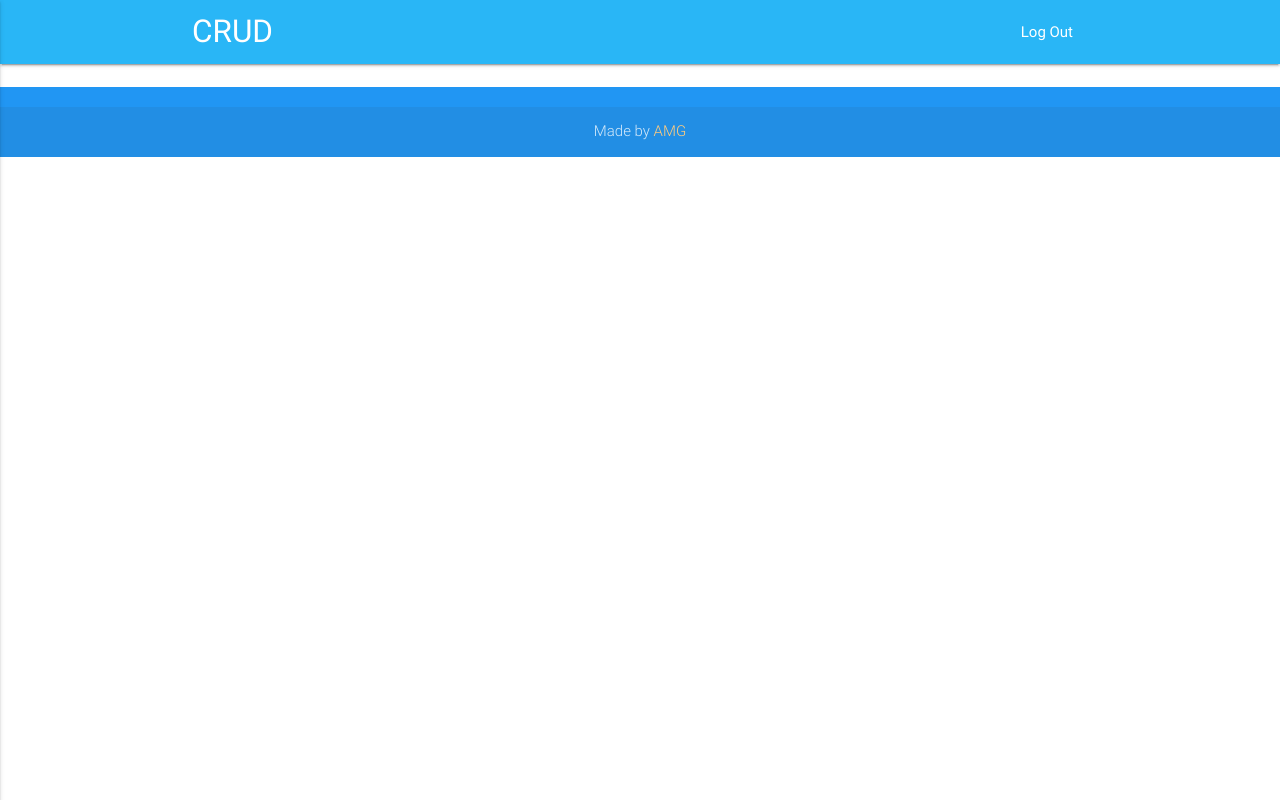
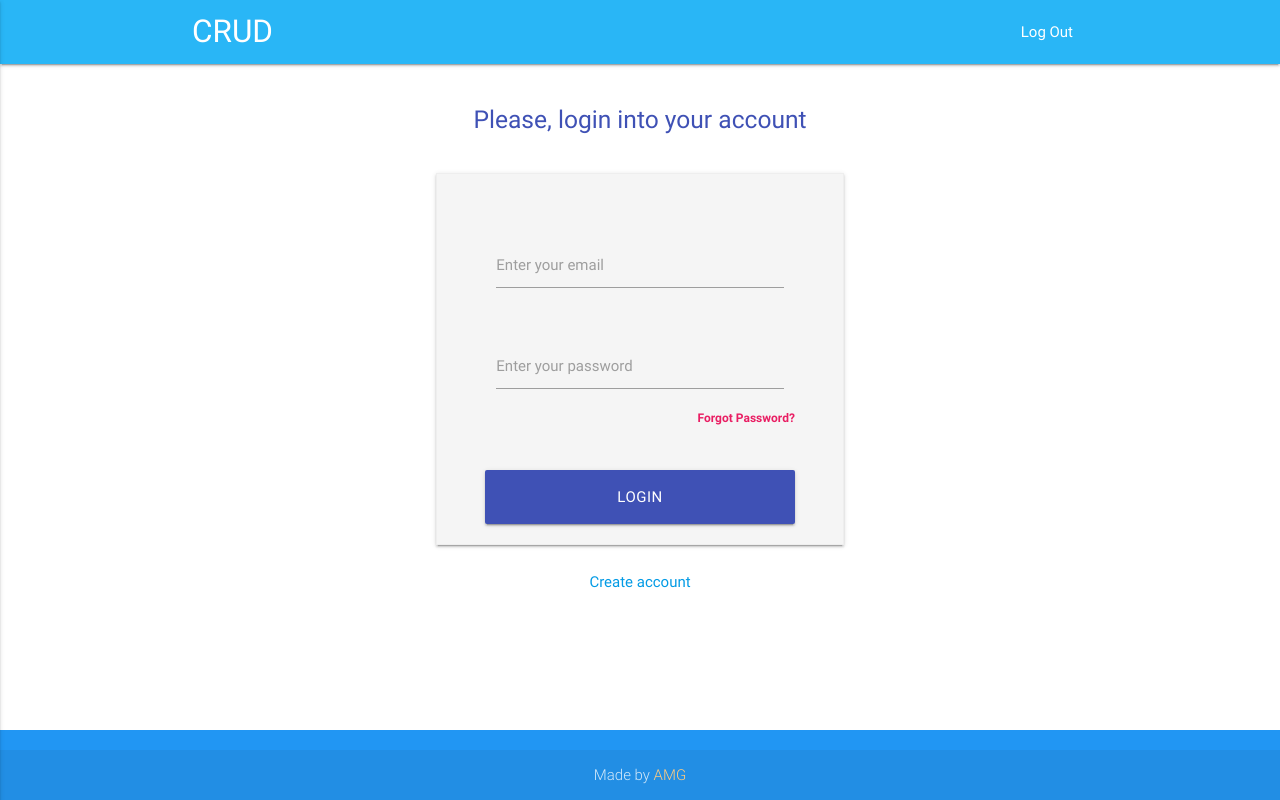
Before and after one commit to AwuorMarvin/CRUD, a Flask app: page /login in a window 1280 px wide. Run offline with Flask 2, Linux system fonts and the light colour scheme; some libraries are stand-ins or nearby versions.

Commit message:
Create login view

```diff
--- a/app/templates/login.html
+++ b/app/templates/login.html
@@ -3,4 +3,88 @@
 {% block title %}
 Login
 {% endblock %}
-anbabahahhg
+{% block body %}
+  <link rel="stylesheet" type="text/css" href="https://cdnjs.cloudflare.com/ajax/libs/materialize/0.97.5/css/materialize.min.css">
+  <style>
+    body {
+      display: flex;
+      min-height: 100vh;
+      flex-direction: column;
+    }
+
+    main {
+      flex: 1 0 auto;
+    }
+
+    body {
+      background: #fff;
+    }
+
+    .input-field input[type=date]:focus + label,
+    .input-field input[type=text]:focus + label,
+    .input-field input[type=email]:focus + label,
+    .input-field input[type=password]:focus + label {
+      color: #e91e63;
+    }
+
+    .input-field input[type=date]:focus,
+    .input-field input[type=text]:focus,
+    .input-field input[type=email]:focus,
+    .input-field input[type=password]:focus {
+      border-bottom: 2px solid #e91e63;
+      box-shadow: none;
+    }
+  </style>
+</head>
+
+<body>
+  <div class="section"></div>
+  <main>
+    <center>
+
+      <h5 class="indigo-text">Please, login into your account</h5>
+      <div class="section"></div>
+
+      <div class="container">
+        <div class="z-depth-1 grey lighten-4 row" style="display: inline-block; padding: 32px 48px 0px 48px; border: 1px solid #EEE;">
+
+          <form class="col s12" method="post">
+            <div class='row'>
+              <div class='col s12'>
+              </div>
+            </div>
+
+            <div class='row'>
+              <div class='input-field col s12'>
+                <input class='validate' type='email' name='email' id='email' />
+                <label for='email'>Enter your email</label>
+              </div>
+            </div>
+
+            <div class='row'>
+              <div class='input-field col s12'>
+                <input class='validate' type='password' name='password' id='password' />
+                <label for='password'>Enter your password</label>
+              </div>
+              <label style='float: right;'>
+                                <a class='pink-text' href='#!'><b>Forgot Password?</b></a>
+                            </label>
+            </div>
+
+            <br />
+            <center>
+              <div class='row'>
+                <button type='submit' name='btn_login' class='col s12 btn btn-large waves-effect indigo'>Login</button>
+              </div>
+            </center>
+          </form>
+        </div>
+      </div>
+      <a href="/register">Create account</a>
+    </center>
+
+    <div class="section"></div>
+    <div class="section"></div>
+  </main>
+
+{% endblock %}
```
